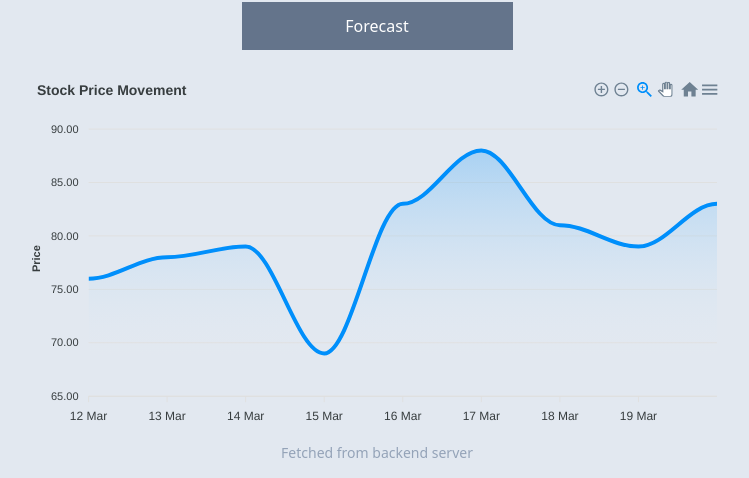
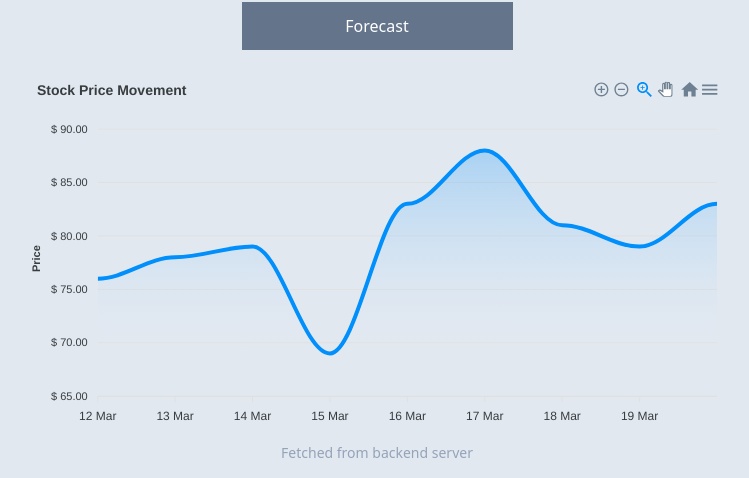
Before and after one commit to PrajwalDhungana/StockPriceForecast, a React (Vite) app in the folder frontend/: page / in a window 1280 px wide. Shown: the part 262-740 px from the top of the page, without its empty margins (263-1012 px from the left). Built offline with nearby package versions, Linux system fonts and the light colour scheme; no server answers.

Commit message:
feat: Add dollar sign

```diff
--- a/frontend/src/components/Chart/index.jsx
+++ b/frontend/src/components/Chart/index.jsx
@@ -84,7 +84,10 @@ const StockChart = () => {
       yaxis: {
         labels: {
           formatter: function (val) {
-            return (val).toFixed(2);
+            return "$ " + (val).toFixed(2);
+          },
+          title: {
+            formatter: (seriesName) => seriesName + "akldjalskjd",
           },
         },
         title: {
```
